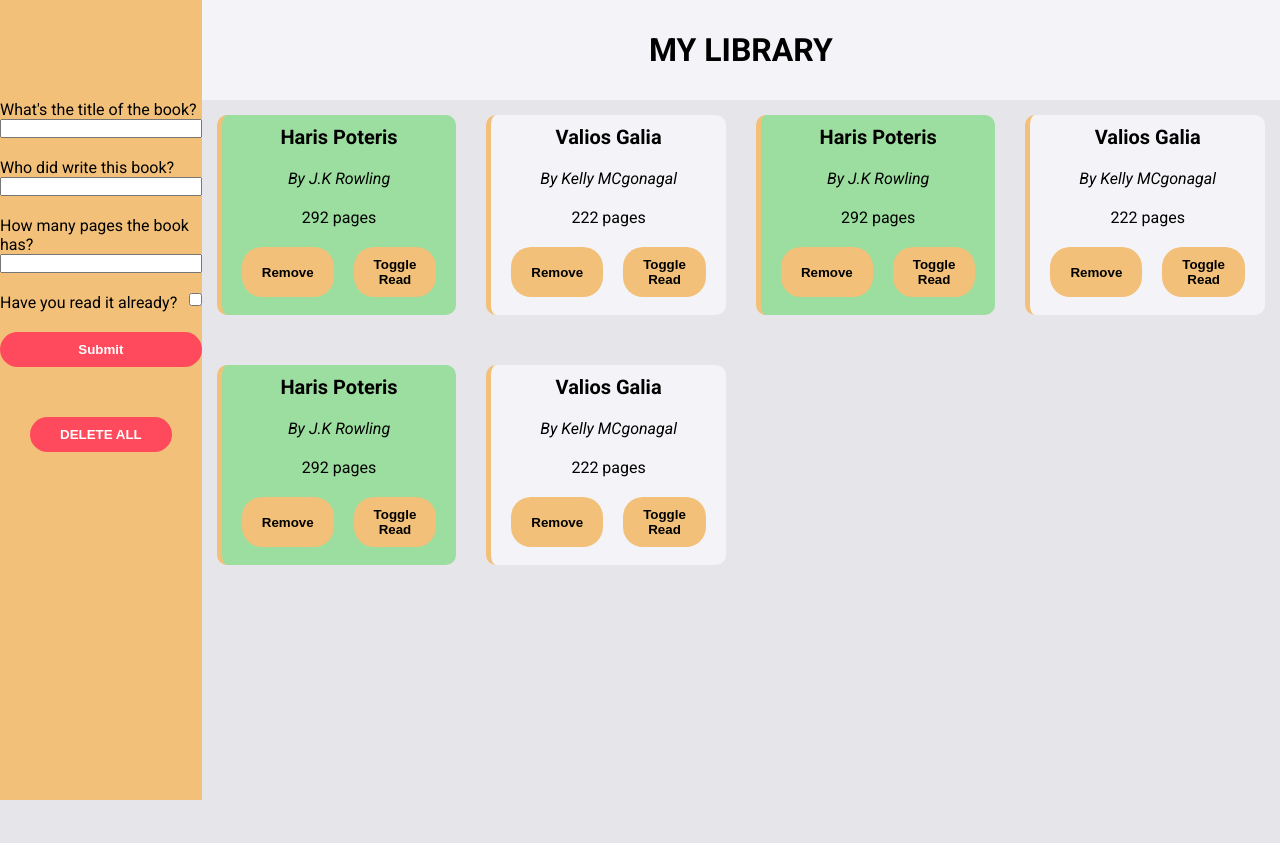
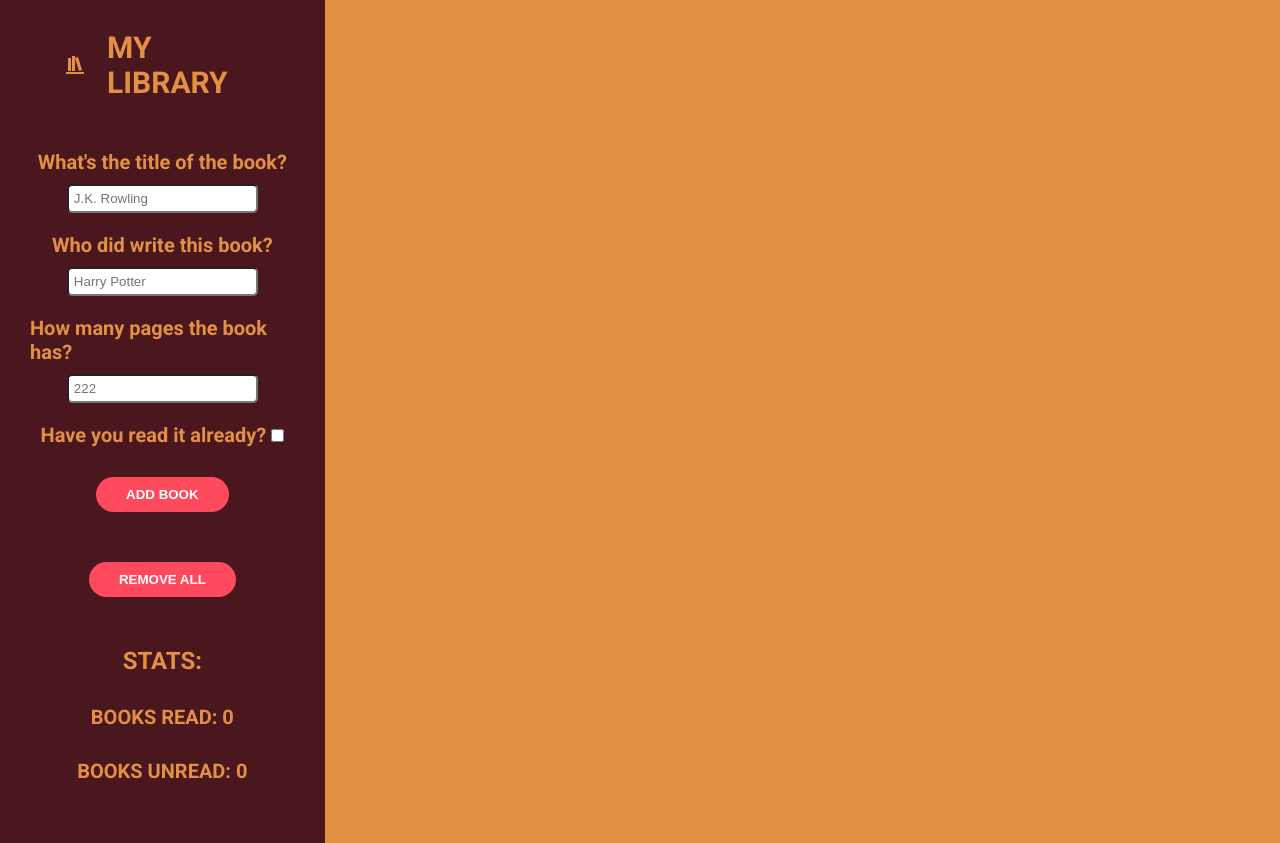
Before and after one commit to elvinasn/library, a plain HTML site: page index.html in a window 1280 px wide. Before the commit the page ends 800 px from the top, so only its background shows below. Drawn offline with Linux system fonts and the light colour scheme.

Commit message:
added stats and changed design

```diff
--- a/index.html
+++ b/index.html
@@ -9,26 +9,44 @@
     <title>Library</title>
   </head>
   <body>
-    <header>
-      <h1>MY LIBRARY</h1>
+    <header></header>
     </header>
     <nav>
+      <div class="nav__logo">
+        <img src="images/books.svg" alt="" />
+        <h1>MY LIBRARY</h1>
+      </div>
       <form>
         <label for="title">What's the title of the book?</label
-        ><input type="text" name="title" id="title" required />
+        ><input
+          type="text"
+          name="title"
+          id="title"
+          required
+          placeholder="J.K. Rowling"
+        />
         <label for="author">Who did write this book?</label
-        ><input type="text" name="author" id="author" required />
+        ><input
+          type="text"
+          name="author"
+          id="author"
+          required
+          placeholder="Harry Potter"
+        />
         <label for="pages">How many pages the book has?</label
-        ><input type="number" name="pages" id="pages" />
+        ><input type="number" name="pages" id="pages" placeholder="222" />
         <label for="read"
-          >Have you read it already?<input
-            type="checkbox"
-            name="read"
-            id="read"
+          >Have you read it already?
+          <input type="checkbox" name="read" id="read"
         /></label>
-        <button type="button" class="submit">Submit</button>
+        <button type="button" class="submit">ADD BOOK</button>
       </form>
-      <button class="deleteAll">DELETE ALL</button>
+      <button class="deleteAll">REMOVE ALL</button>
+      <div class="nav__stats">
+        <p class="stats">STATS:</p>
+        <p class="stats__books-read">BOOKS READ: <span id="readCount"></span></p>
+        <p class="stats__books-unread">BOOKS UNREAD: <span id="unreadCount"></span></p>
+      </div>
     </nav>
     <main></main>
   </body>
--- a/script.js
+++ b/script.js
@@ -1,6 +1,9 @@
 let myLibrary = [];
 const body = document.querySelector("body");
 const main = document.querySelector("main");
+const form = document.querySelector("form");
+const readCount = document.querySelector("#readCount");
+const unreadCount = document.querySelector("#unreadCount");
 
 function Book(author, title, pages, isRead) {
   this.author = author;
@@ -8,13 +11,9 @@ function Book(author, title, pages, isRead) {
   this.pages = pages;
   this.isRead = isRead;
 }
-myLibrary.push(new Book("J.K Rowling", "Haris Poteris", 292, true));
-myLibrary.push(new Book("Kelly MCgonagal", "Valios Galia", 222, false));
-myLibrary.push(new Book("J.K Rowling", "Haris Poteris", 292, true));
-myLibrary.push(new Book("Kelly MCgonagal", "Valios Galia", 222, false));
-myLibrary.push(new Book("J.K Rowling", "Haris Poteris", 292, true));
-myLibrary.push(new Book("Kelly MCgonagal", "Valios Galia", 222, false));
+
 printCards();
+UpdateCount();
 
 body.addEventListener("click", (e) => HandleClick(e));
 
@@ -69,9 +68,11 @@ function HandleClick(e) {
   {
     if (e.target.tagName.toLowerCase() === "button") {
       if (e.target.classList.contains("remove")) {
-        RemoveBook(e);
+        RemoveBook(e.target.parentNode.parentNode.dataset.index);
       } else if (e.target.classList.contains("toggle")) {
-        Toggle(e);
+        Toggle(e.target.parentNode.parentNode.dataset.index);
+        e.target.parentNode.parentNode.classList.toggle("read");
+        e.target.parentNode.parentNode.classList.toggle("unread");
       } else if (e.target.classList.contains("deleteAll")) {
         DeleteAll();
       } else if (e.target.classList.contains("submit")) {
@@ -80,27 +81,30 @@ function HandleClick(e) {
         let pages = document.querySelector("#pages").value;
         let isRead = document.querySelector("#read").checked;
         addBookToLibrary(title, author, pages, isRead);
+        form.reset();
       }
     }
+    UpdateCount();
   }
 }
-function RemoveBook(e) {
-  let i = e.target.parentNode.parentNode.dataset.index;
-  myLibrary.splice(i, 1);
+function RemoveBook(index) {
+  myLibrary.splice(index, 1);
   main.innerHTML = "";
   printCards();
 }
-function Toggle(e) {
-  let i = e.target.parentNode.parentNode.dataset.index;
-  if (myLibrary[i].isRead === true) {
-    myLibrary[i].isRead = false;
+function Toggle(index) {
+  if (myLibrary[index].isRead === true) {
+    myLibrary[index].isRead = false;
   } else {
-    myLibrary[i].isRead = true;
+    myLibrary[index].isRead = true;
   }
-  e.target.parentNode.parentNode.classList.toggle("read");
-  e.target.parentNode.parentNode.classList.toggle("unread");
 }
 function DeleteAll() {
   myLibrary = [];
   main.innerHTML = "";
 }
+function UpdateCount() {
+  const count = myLibrary.reduce((count, book) => (count += book.isRead), 0);
+  readCount.textContent = count;
+  unreadCount.textContent = myLibrary.length - count;
+}
--- a/style.css
+++ b/style.css
@@ -1,4 +1,10 @@
 @import url("https://fonts.googleapis.com/css2?family=Roboto:ital,wght@0,400;0,500;0,700;1,400&display=swap");
+:root {
+  --main-color: #4a171e;
+  --button-color: #ff495c;
+  --button-hover-color: #d92335;
+  --text-color: #e29144;
+}
 * {
   padding: 0;
   margin: 0;
@@ -6,9 +12,8 @@
 }
 body {
   font-family: "Roboto", sans-serif;
-  background-color: #e6e6ea;
-  display: grid;
-  grid-template: min-content 1fr / 1fr 4fr;
+  background-color: var(--text-color);
+  display: flex;
   min-height: 100vh;
 }
 header {
@@ -18,27 +23,33 @@ header {
   justify-content: center;
   align-items: center;
   color: black;
-  grid-column: 2;
 }
 nav {
-  grid-column: 1;
-  grid-row: 1 / span 2;
-  background-color: #f2c078;
-  padding: 100px 0px;
-  align-items: center;
+  background-color: var(--main-color);
+  color: var(--text-color);
+  font-size: 1.25rem;
+  padding: 30px;
   gap: 50px;
+  font-weight: 700;
+  min-width: 20%;
 }
 nav,
 nav > form {
   display: flex;
   flex-direction: column;
+  align-items: center;
+}
+.nav__logo {
+  display: flex;
+  width: 75%;
+  gap: 20px;
 }
 nav > button,
 form > button {
   padding: 10px 30px;
   border-radius: 20px;
   border: none;
-  background-color: #ff495c;
+  background-color: var(--button-color);
   color: white;
   font-weight: 600;
   cursor: pointer;
@@ -47,33 +58,52 @@ form > button {
 nav > button:hover,
 form > button:hover {
   transform: scale(1.1);
-  background-color: #d92335;
+  background-color: var(--button-hover-color);
 }
-input[type="checkbox"] {
-  float: right;
+form > label {
+  margin-bottom: 10px;
 }
 form > input {
   margin-bottom: 20px;
+  padding: 5px;
+  border-radius: 5px;
+}
+input[type="checkbox"]:checked {
+  background-color: var(--text-color);
+}
+form > input:focus {
+  border: 2px solid var(--text-color);
+  outline: none;
 }
 form > button {
   margin-top: 20px;
 }
+.nav__stats {
+  margin-top: auto;
+}
+.nav__stats > * {
+  margin-bottom: 30px;
+  text-align: center;
+}
+.stats {
+  font-size: 1.5rem;
+}
 main {
-  grid-column: 2;
-  grid-row: 2;
   display: grid;
-  grid-template-columns: repeat(4, 1fr);
-  grid-auto-rows: 250px;
+  grid-template-columns: repeat(auto-fit, minmax(250px, 1fr));
+  grid-auto-rows: min-content;
+  padding: 10px;
+  gap: 10px;
+  width: calc(100vw - 20%);
 }
 .card {
   border-radius: 10px;
   height: 200px;
-  border-left: 5px solid #f2c078;
+  border-left: 5px solid var(--main-color);
   padding: 10px 20px;
   display: flex;
   flex-direction: column;
   background-color: #c5c9a4;
-  margin: 15px;
   align-items: center;
   transition: 0.4s ease;
 }
@@ -95,7 +125,7 @@ main {
   padding: 10px 20px;
   border-radius: 20px;
   border: none;
-  background-color: #f2c078;
+  background-color: var(--button-color);
   color: black;
   font-weight: 600;
   cursor: pointer;
@@ -103,7 +133,7 @@ main {
 }
 .card > div > button:hover {
   transform: scale(1.05);
-  background-color: #e2a551;
+  background-color: var(--button-hover-color);
 }
 .read {
   background-color: #9cde9f;
```
Also changed, not shown: images/books.svg (added).
